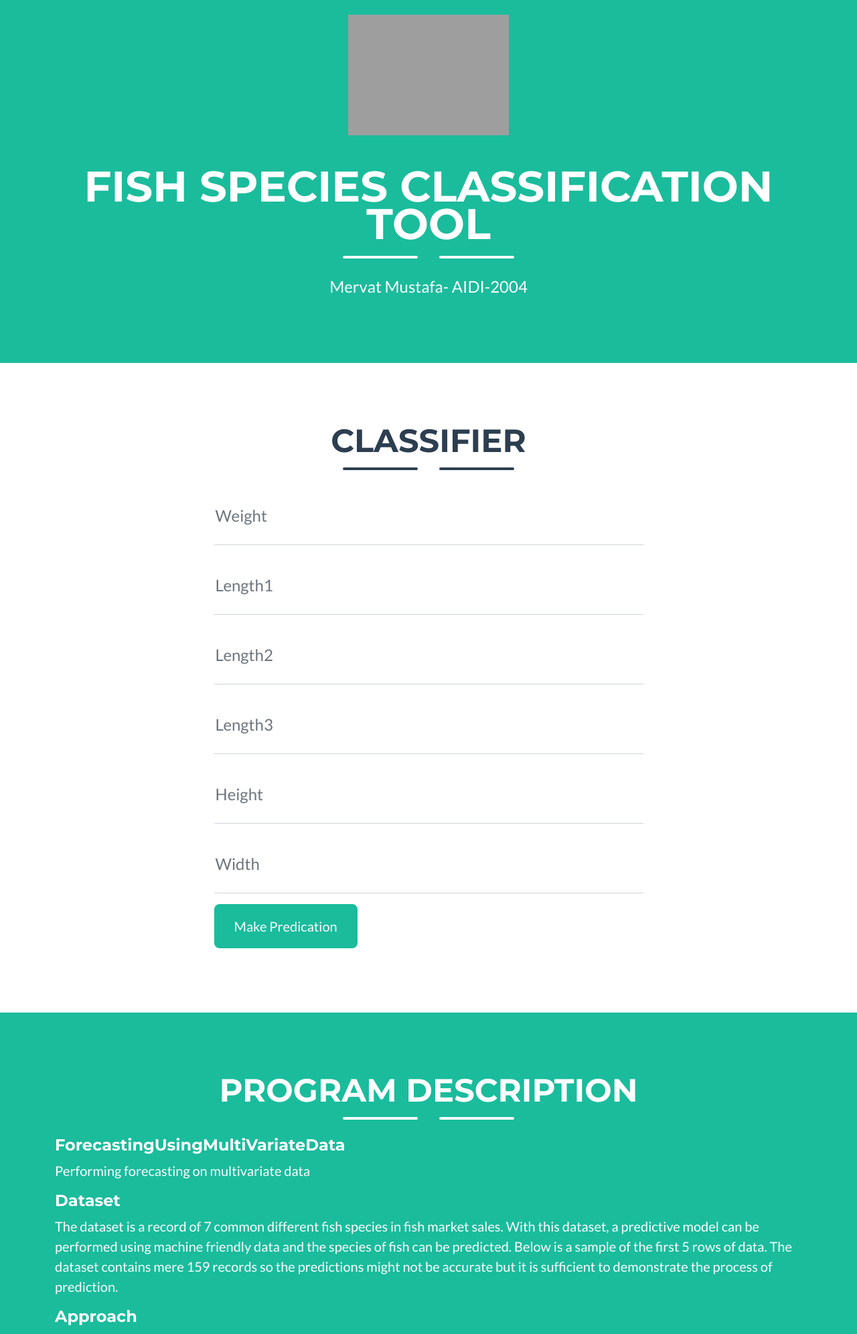
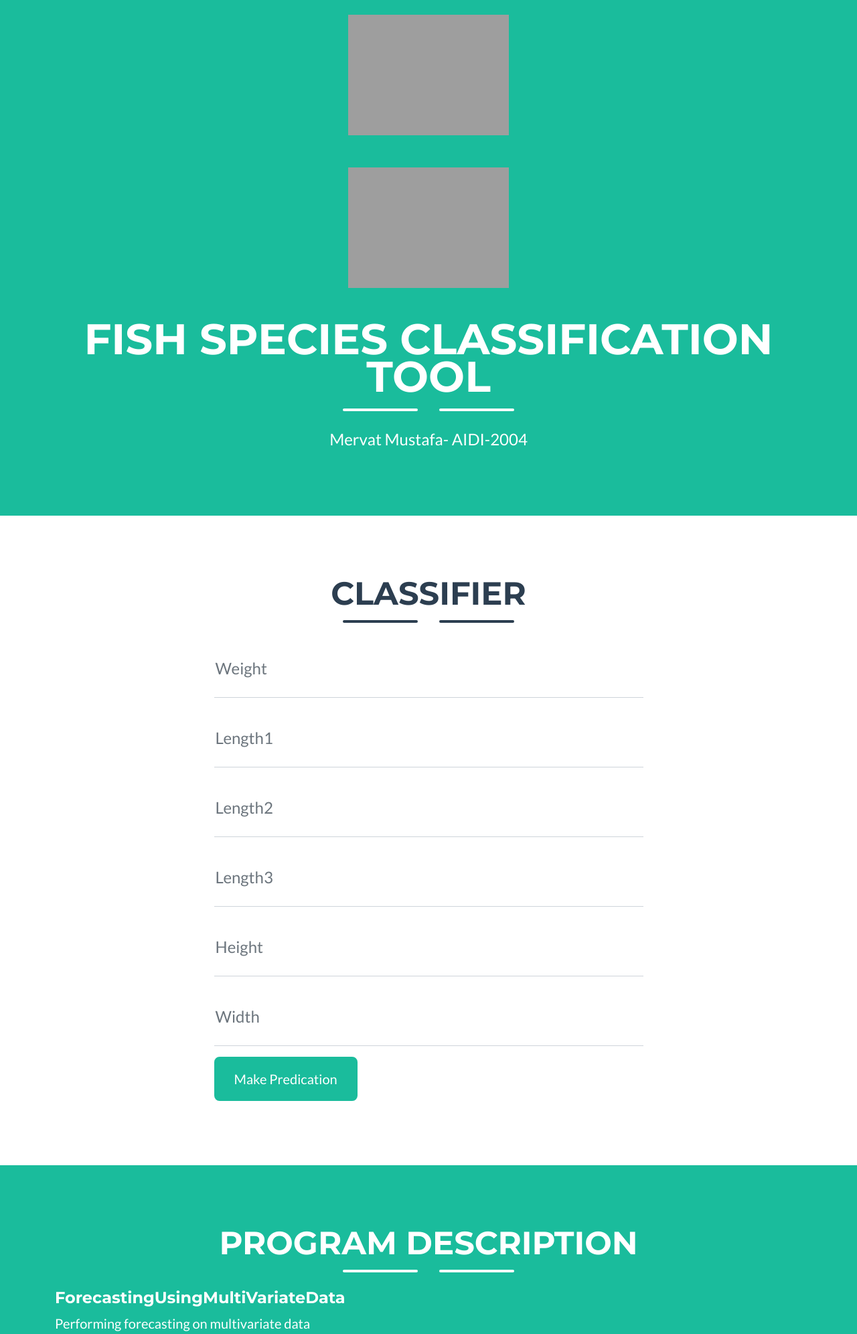
Before and after one commit to Mervat1975/FishClass, a Django app: page / in a window 1280 px wide. Shown: the part 406-2398 px from the top of the page at 67% size. Run offline with Django 3.2, Linux system fonts and the light colour scheme; some libraries are stand-ins or nearby versions; grey boxes are pictures that could not be loaded.

Commit message:
static issues

```diff
--- a/templates/index.html
+++ b/templates/index.html
@@ -48,6 +48,8 @@
             <!-- Masthead Avatar Image-->
             <img class="masthead-avatar mb-5" src="/app/static/assets/img/fish.gi" alt="..." />
             <img class="masthead-avatar mb-5" src="/app/staticfiles/assets/img/fish.gi" alt="..." />
+
+            <img class="masthead-avatar mb-5" src=" /tmp/build_9d987d70/staticfiles/assets/img/fish.gi" alt="..." />
             <!-- Masthead Heading-->
             {%if result in "none" %}
             <h3 class="masthead-heading text-uppercase mb-0">Fish Species Classification Tool </h3>
```
